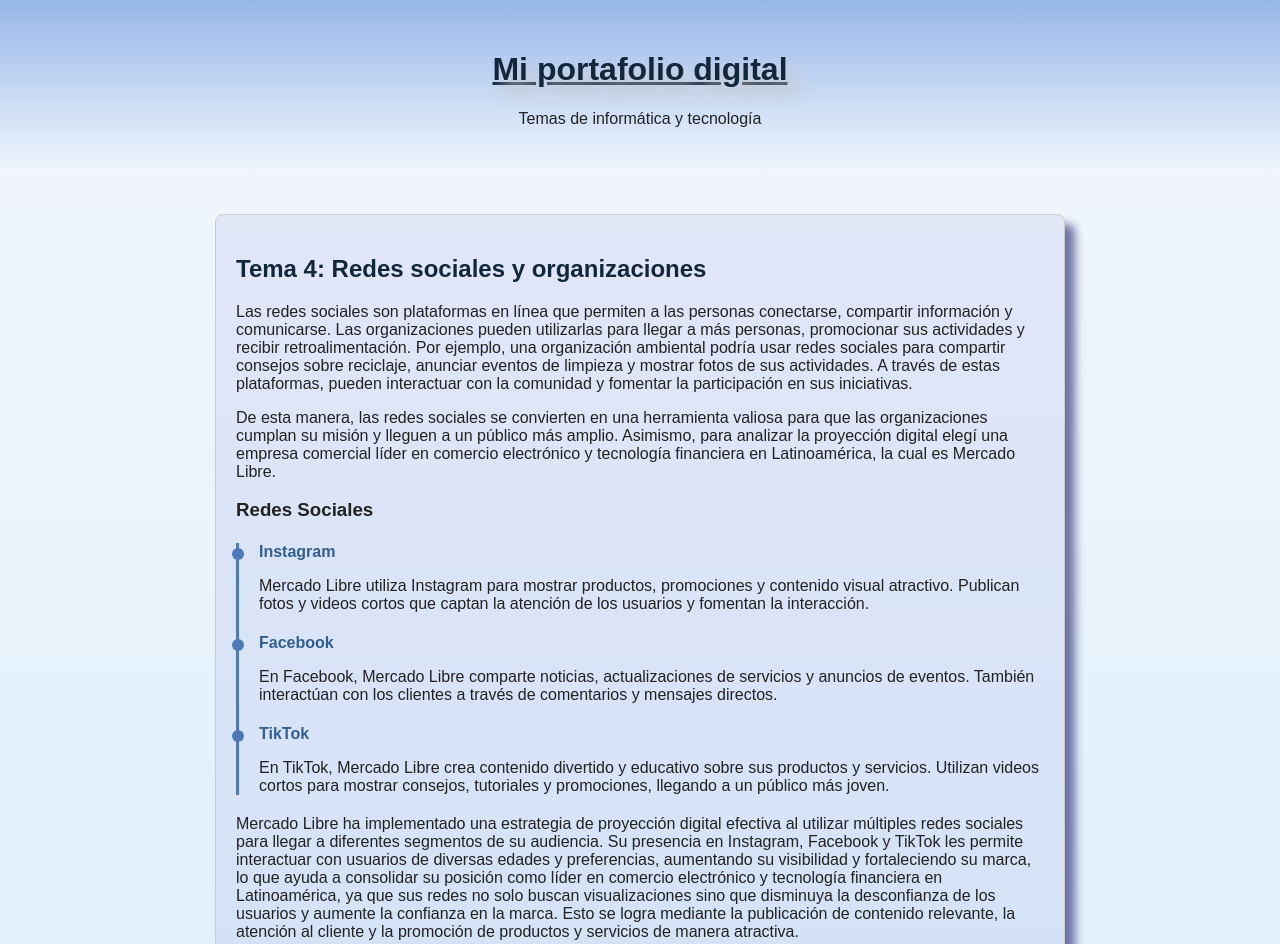
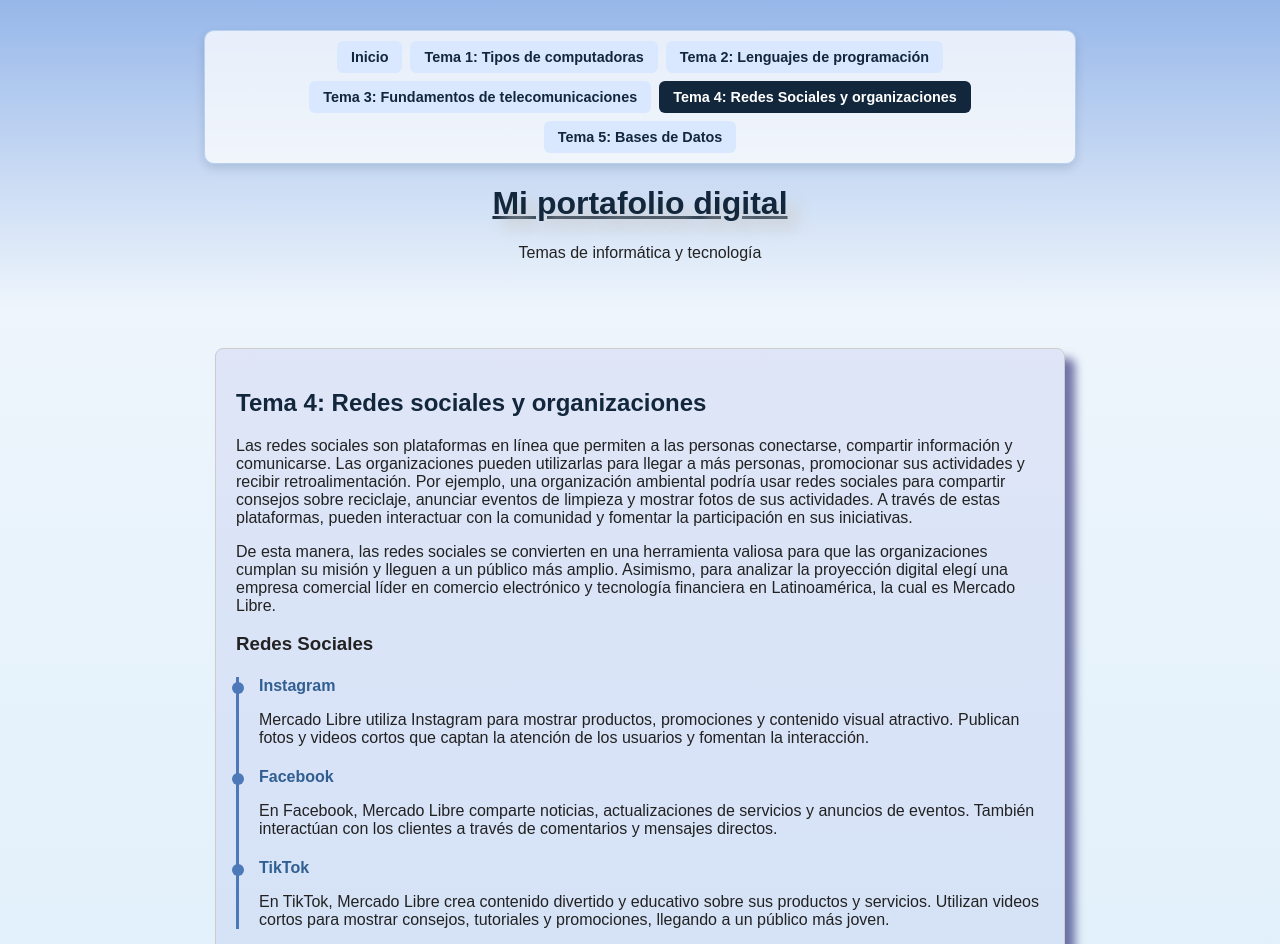
Before and after one commit to TNTFAST/Portafolio-UMC, a plain HTML site: page tema4.html in a window 1280 px wide. Shown: the top 944 px of the page. Drawn offline with Linux system fonts and the light colour scheme.

Commit message:
Add files via upload

```diff
--- a/style.css
+++ b/style.css
@@ -3,6 +3,7 @@ body {
     background: linear-gradient(to top, rgba(157, 215, 244, 0.9), rgba(140, 176, 231, 0.1));
     color: #222;
     margin: 0;
+    height: 100%;
 
 
     display: flex;
@@ -216,3 +217,39 @@ table{
 .contenedor-t::-webkit-scrollbar{
     height: 1px;
 }
+
+.menu-principal {
+    width: 90%;
+    max-width: 850px;
+    margin: 0 auto 10px auto;
+    padding: 10px;
+    background-color: rgba(255, 255, 255, 0.75);
+    border: 1px solid #b8d0f0;
+    border-radius: 10px;
+    box-shadow: 0 4px 10px rgba(18, 38, 60, 0.15);
+    display: flex;
+    flex-wrap: wrap;
+    justify-content: center;
+    gap: 8px;
+}
+
+.menu-principal a {
+    padding: 8px 14px;
+    border-radius: 6px;
+    background-color: #d9e8ff;
+    color: #12263c;
+    font-weight: 700;
+    font-size: 0.9rem;
+    transition: background-color 0.2s ease, color 0.2s ease, transform 0.15s ease;
+}
+
+.menu-principal a:hover {
+    background-color: #315f91;
+    color: #ffffff;
+    transform: translateY(-1px);
+}
+
+.menu-principal a.activo {
+    background-color: #12263c;
+    color: #ffffff;
+}
--- a/tema4.html
+++ b/tema4.html
@@ -3,14 +3,24 @@
 <head>
     <meta charset="UTF-8">
     <meta name="viewport" content="width=device-width, initial-scale=1.0">
-    <title>tema 4</title>
+    <title>Redes sociales y organizaciones</title>
     <link rel="stylesheet" href="style.css">
+    <link rel="shortcut icon" href="" type="image/x-icon">
+    <link rel="shortcut icon" href="redes.png" type="image/x-icon">
 </head>
 <body>
-    <header>
-        <h1>Mi portafolio digital</h1>
-        <p><span>Temas de informática y tecnología</span></p>
-    </header>
+        <header>
+            <nav class="menu-principal" aria-label="Navegación principal">
+                <a href="index.html">Inicio</a>
+                <a href="tema1.html">Tema 1: Tipos de computadoras</a>
+                <a href="tema2.html">Tema 2: Lenguajes de programación</a>
+                <a href="tema3.html">Tema 3: Fundamentos de telecomunicaciones</a>
+                <a href="tema4.html" class="activo">Tema 4: Redes Sociales y organizaciones</a>
+                <a href="tema5.html">Tema 5: Bases de Datos</a>
+            </nav>
+            <h1>Mi portafolio digital</h1>
+            <p><span>Temas de informática y tecnología</span></p>
+        </header>
     <main>
         <section>
             <h2>Tema 4: Redes sociales y organizaciones</h2>
@@ -201,6 +211,7 @@
                 <a href="tema3.html" class="tema">
                     <section id="secc1">
                         <div id="tema2" class="temita">
+                            <h2>Anterior</h2>
                             <h2>Tema 3: Fundamentos de las telecomunicaciones</h2>
                             <p class="p1">Aquì veremos lso rpincipios y sistemas encargados de transmitir, enrutar y recivir información a distancia</p>
                         </div>
@@ -210,6 +221,7 @@
                     <section id="secc2">
 
                         <div id="tema2" class="temita">
+                            <h2>Siguiente</h2>
                             <h2>Tema 5: Enfoque y utilidad de las bases de datos</h2>
                             <p class="p1">diseño, implementación en SQL y control de una base de datos relacional (complementada con hojas de cálculo) para gestionar eficientemente el inventario, los productos, los proveedores y los movimientos de una tienda.</p>
                         </div>
```
Also changed, not shown: index.html (+13 -4 lines), tema1.html (+14 -3 lines), tema2.html (+14 -3 lines), tema3.html (+15 -4 lines), tema5.html (+16 -5 lines), Base.png (added), compu.png (added), lenguajes.png (added), redes.png (added), rh.png (added), tele.png (added).
